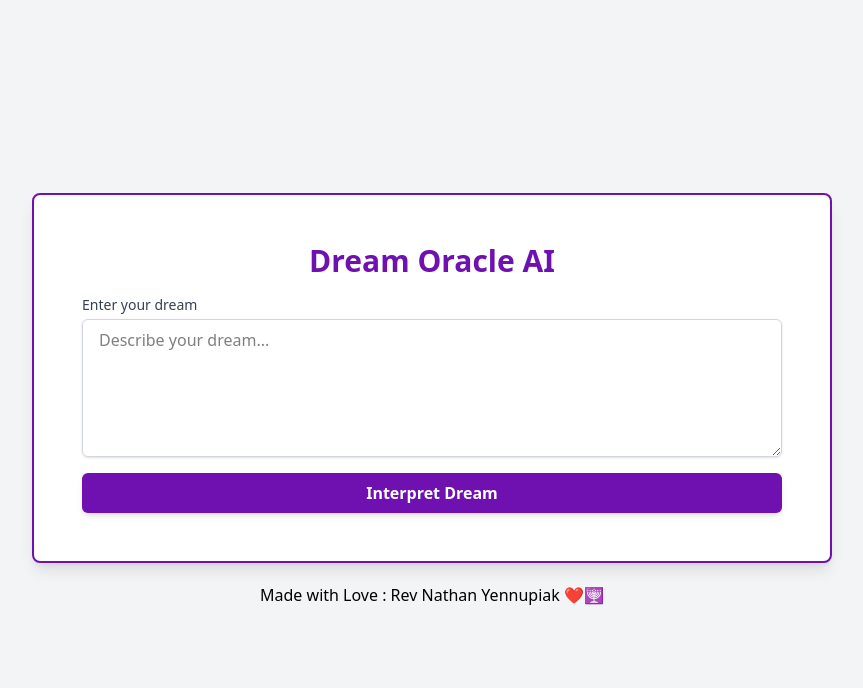
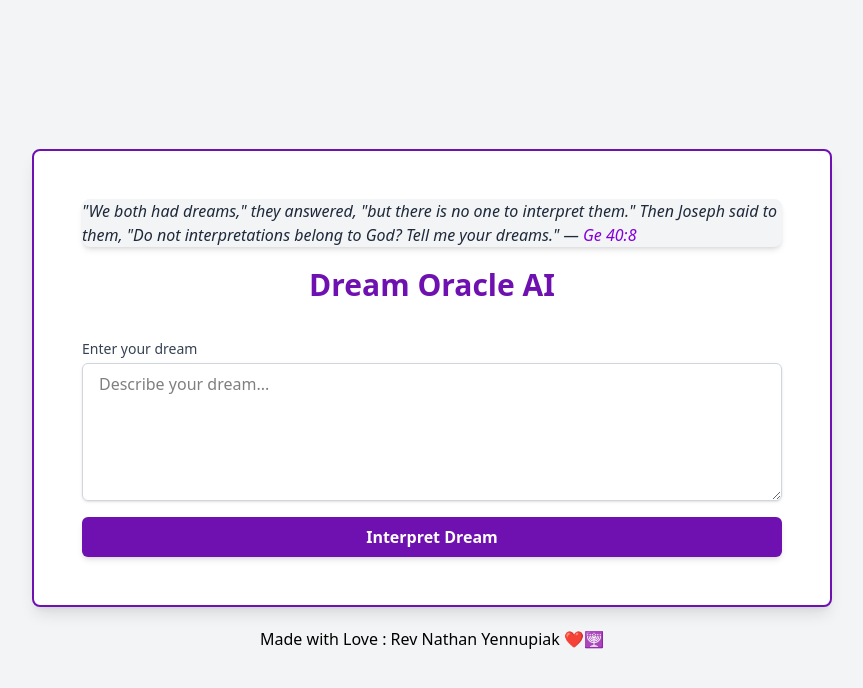
Before and after one commit to Nathan-Yennupiak/Dream-Oracle-AI, a React (Vite) app: page / in a window 1280 px wide. Shown: the top 688 px of the page, without its empty margins (208-1071 px from the left). Built offline with nearby package versions, Linux system fonts and the light colour scheme.

Commit message:
add Bible verse

```diff
--- a/src/App.jsx
+++ b/src/App.jsx
@@ -1,12 +1,14 @@
 
 
 import './App.css';
+
 import DreamInterpreter from './components/DreamInterpreter';
 
 function App() {
     return (
         <div className="App">
             <header className="App-header">
+
                 <DreamInterpreter />
             </header>
         </div>
--- /dev/null
+++ b/src/components/Bibleverse.jsx
@@ -0,0 +1,37 @@
+import { useEffect } from "react";
+
+const BibleVerse = () => {
+  useEffect(() => {
+    const script = document.createElement("script");
+    script.src = "//biblia.com/api/logos.biblia.js";
+    script.async = true;
+    script.onload = () => {
+      if (window.logos && window.logos.biblia) {
+        window.logos.biblia.init();
+      }
+    };
+    document.body.appendChild(script);
+  }, []);
+
+  return (
+    <div className="flex justify-center items-center bg-gray-100 rounded-lg shadow-md">
+        <biblia:bibleverse theme="quotation" resource="niv2011" width="100%" reference="Ge40.8">
+          <blockquote className="w-full text-gray-800 italic">
+            &quot;We both had dreams,&quot; they answered, &quot;but there is no one to interpret them.&quot;
+            Then Joseph said to them, &quot;Do not interpretations belong to God? Tell me your dreams.&quot;
+            &mdash;{" "}
+            <a
+              target="_blank"
+              rel="noopener noreferrer"
+              href="https://biblia.com/bible/niv2011/Ge40.8"
+              className="text-purple-700 hover:underline"
+            >
+              Ge 40:8
+            </a>
+          </blockquote>
+        </biblia:bibleverse>
+    </div>
+  );
+};
+
+export default BibleVerse;
--- a/src/components/DreamInterpreter.jsx
+++ b/src/components/DreamInterpreter.jsx
@@ -1,4 +1,5 @@
 import  { useState } from 'react';
+import BibleVerse from './Bibleverse';
 
 const DreamInterpreter = () => {
   const [dreamInput, setDreamInput] = useState('');
@@ -60,8 +61,11 @@ const DreamInterpreter = () => {
 
   return (
     <div className="min-h-screen bg-gray-100 p-4 md:p-8 flex flex-col gap-5 items-center justify-center">
-      <div className="w-[800px] max-w-full mx-auto bg-white p-4 md:p-12 rounded-lg shadow-lg border-2 border-purple-800">
+
+      <div className="w-[800px] max-w-full mx-auto bg-white p-4 md:p-12 rounded-lg shadow-lg border-2 border-purple-800 flex flex-col gap-5 i">
+      <BibleVerse />
         <h1 className="text-3xl font-bold text-center text-purple-800 mb-4">Dream Oracle AI</h1>
+
 
         <form onSubmit={handleSubmit}>
           <div className="mb-4">
```
